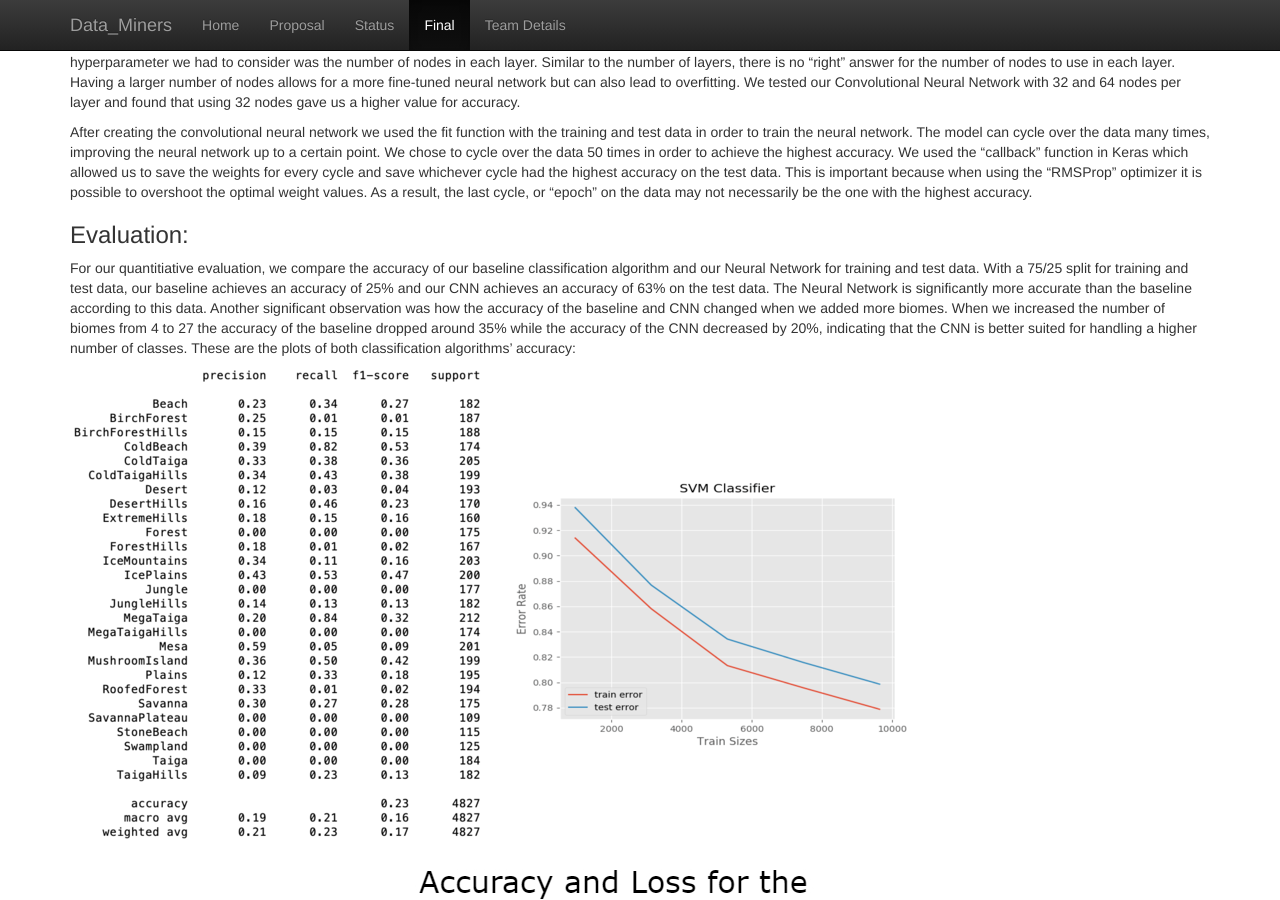
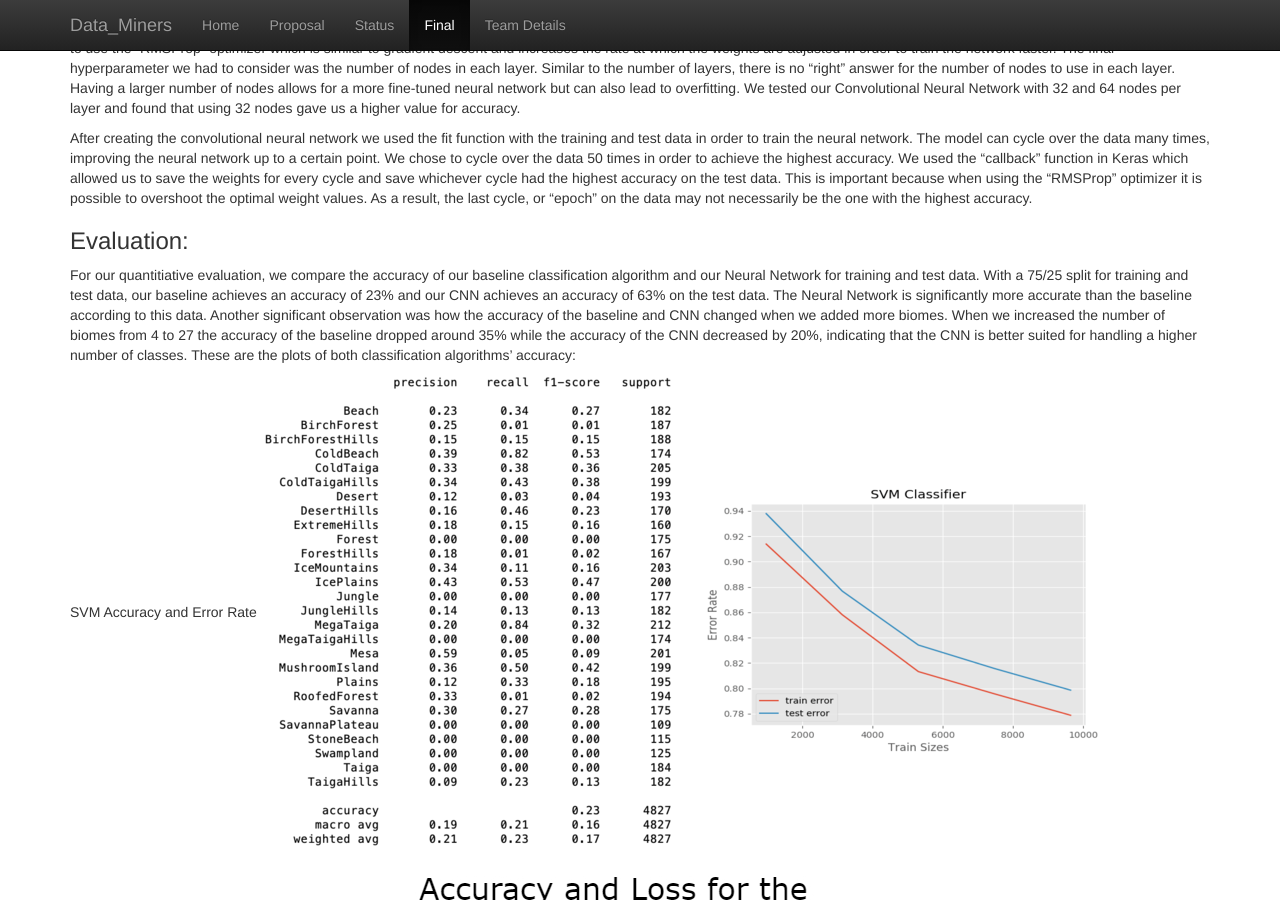
Before and after one commit to gordonyin1337/Data_Miners, a Jekyll site: the page built from docs/final.md, in a window 1280 px wide and 900 px high, scrolled down 1020 px. Built offline with Jekyll 4.4.1, drawn with Linux system fonts in a browser that asks for light colours.

Commit message:
Update final.md

```diff
--- a/docs/final.md
+++ b/docs/final.md
@@ -7,7 +7,7 @@
 
 ### Final Report Video:
 
-### Project Summary:
+## Project Summary:
 The goal of our project is to classify Minecraft biomes using a Convolutional Neural Network and screenshots of the game as training and input data. This is a computer vision and image classification project that is not only able to print out the biome a Malmo agent is in simply by taking screenshots and classifying the images, but also compares a baseline SVM classification algorithm to a more advanced Convolutional Neural Network.
 
 ### Approaches:
@@ -24,8 +24,9 @@
 After creating the convolutional neural network we used the fit function with the training and test data in order to train the neural network. The model can cycle over the data many times, improving the neural network up to a certain point. We chose to cycle over the data 50 times in order to achieve the highest accuracy. We used the “callback” function in Keras which allowed us to save the weights for every cycle and save whichever cycle had the highest accuracy on the test data. This is important because when using the “RMSProp” optimizer it is possible to overshoot the optimal weight values. As a result, the last cycle, or “epoch” on the data may not necessarily be the one with the highest accuracy.
 
 ### Evaluation:
-For our quantitiative evaluation, we compare the accuracy of our baseline classification algorithm and our Neural Network for training and test data. With a 75/25 split for training and test data, our baseline achieves an accuracy of 25% and our CNN achieves an accuracy of 63% on the test data. The Neural Network is significantly more accurate than the baseline according to this data. Another significant observation was how the accuracy of the baseline and CNN changed when we added more biomes. When we increased the number of biomes from 4 to 27 the accuracy of the baseline dropped around 35% while the accuracy of the CNN decreased by 20%, indicating that the CNN is better suited for handling a higher number of classes. These are the plots of both classification algorithms’ accuracy:
+For our quantitiative evaluation, we compare the accuracy of our baseline classification algorithm and our Neural Network for training and test data. With a 75/25 split for training and test data, our baseline achieves an accuracy of 23% and our CNN achieves an accuracy of 63% on the test data. The Neural Network is significantly more accurate than the baseline according to this data. Another significant observation was how the accuracy of the baseline and CNN changed when we added more biomes. When we increased the number of biomes from 4 to 27 the accuracy of the baseline dropped around 35% while the accuracy of the CNN decreased by 20%, indicating that the CNN is better suited for handling a higher number of classes. These are the plots of both classification algorithms’ accuracy:
 
+SVM Accuracy and Error Rate
 ![](images/SVMclass.png "SVM classification report")
 ![](images/SVMupdated.png "SVM training and test error with training data")
 ![](images/finalgraph.jpg "CNN Loss and Accuracy")
```
